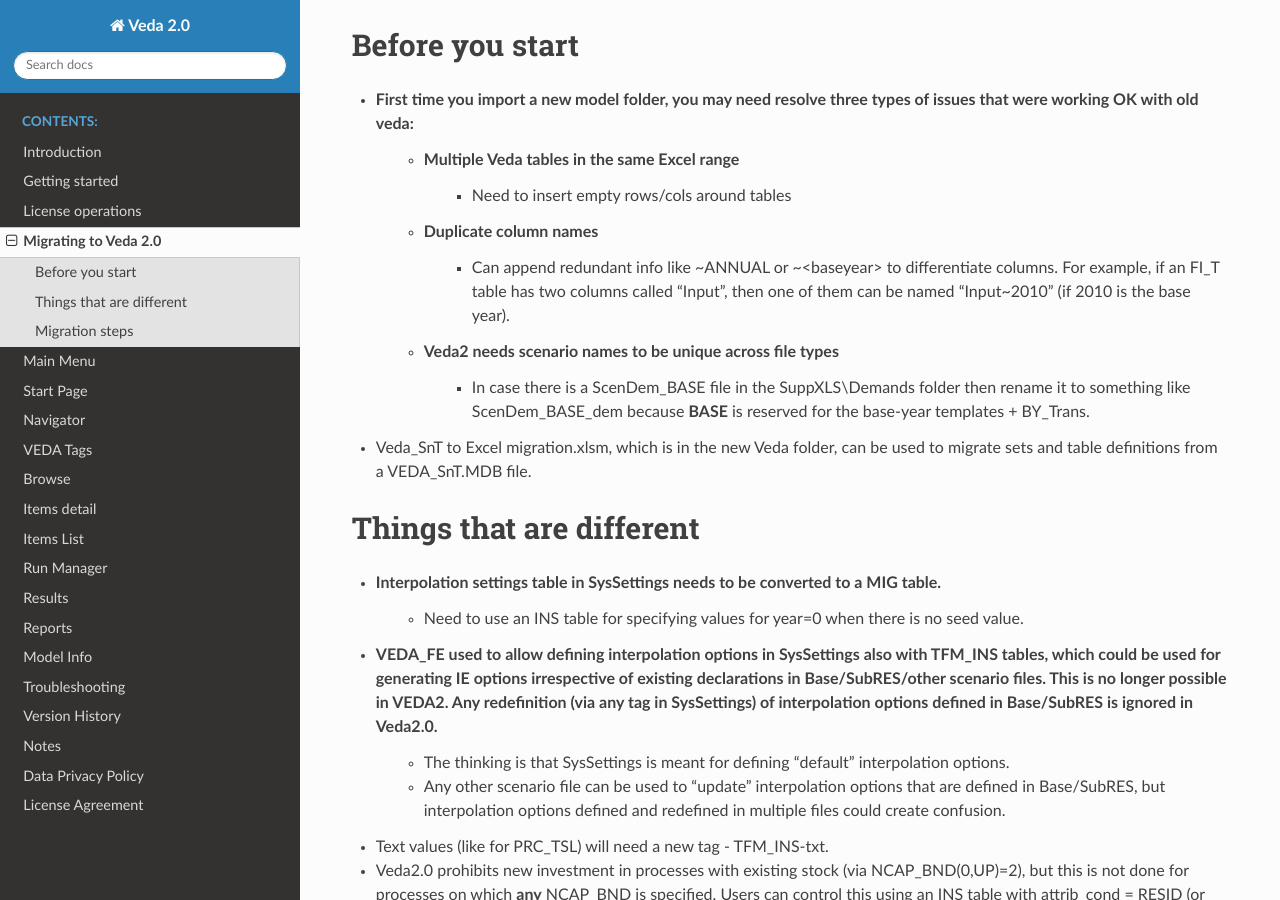
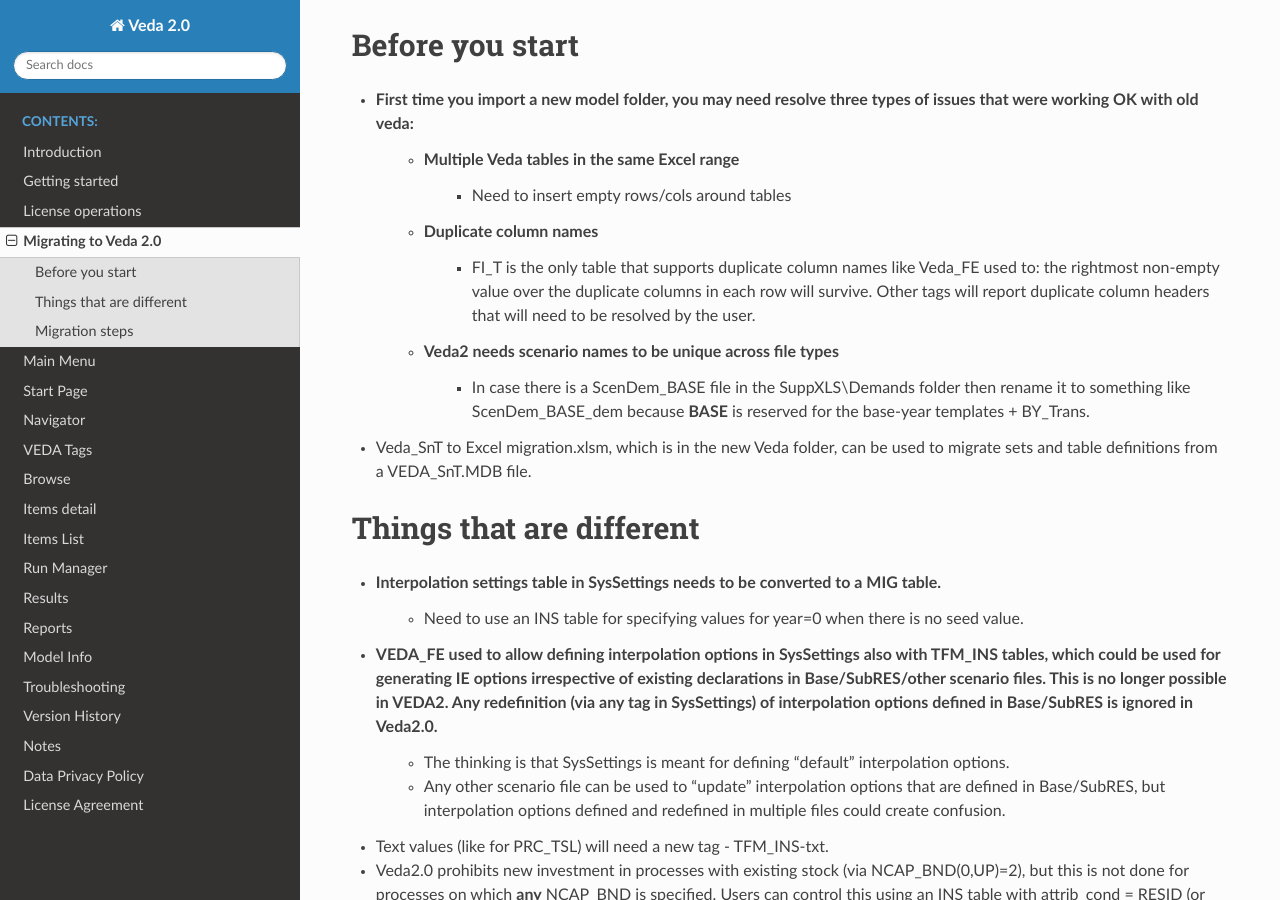
Before and after one commit to kanors-emr/Veda-documentation, a Sphinx documentation site: the page built from docs/source/pages/Migration.rst, in a window 1280 px wide and 900 px high, scrolled down 324 px. Built offline with Sphinx 7.4.7 and the Read the Docs theme 2.0.0, drawn with Linux system fonts in a browser that asks for light colours.

Commit message:
duplicate col still supported in FI_T

```diff
--- a/docs/source/pages/Migration.rst
+++ b/docs/source/pages/Migration.rst
@@ -14,7 +14,7 @@
     * Multiple Veda tables in the same Excel range
         * Need to insert empty rows/cols around tables
     * Duplicate column names
-        * Can append redundant info like ~ANNUAL or ~<baseyear> to differentiate columns. For example, if an FI_T table has two columns called “Input”, then one of them can be named “Input~2010” (if 2010 is the base year).
+        * FI_T is the only table that supports duplicate column names like Veda_FE used to: the rightmost non-empty value over the duplicate columns in each row will survive. Other tags will report duplicate column headers that will need to be resolved by the user.
     * **Veda2 needs scenario names to be unique across file types**
         * In case there is a ScenDem_BASE file in the SuppXLS\\Demands folder then rename it to something like ScenDem_BASE_dem because **BASE** is reserved for the base-year templates + BY_Trans.
 
```
